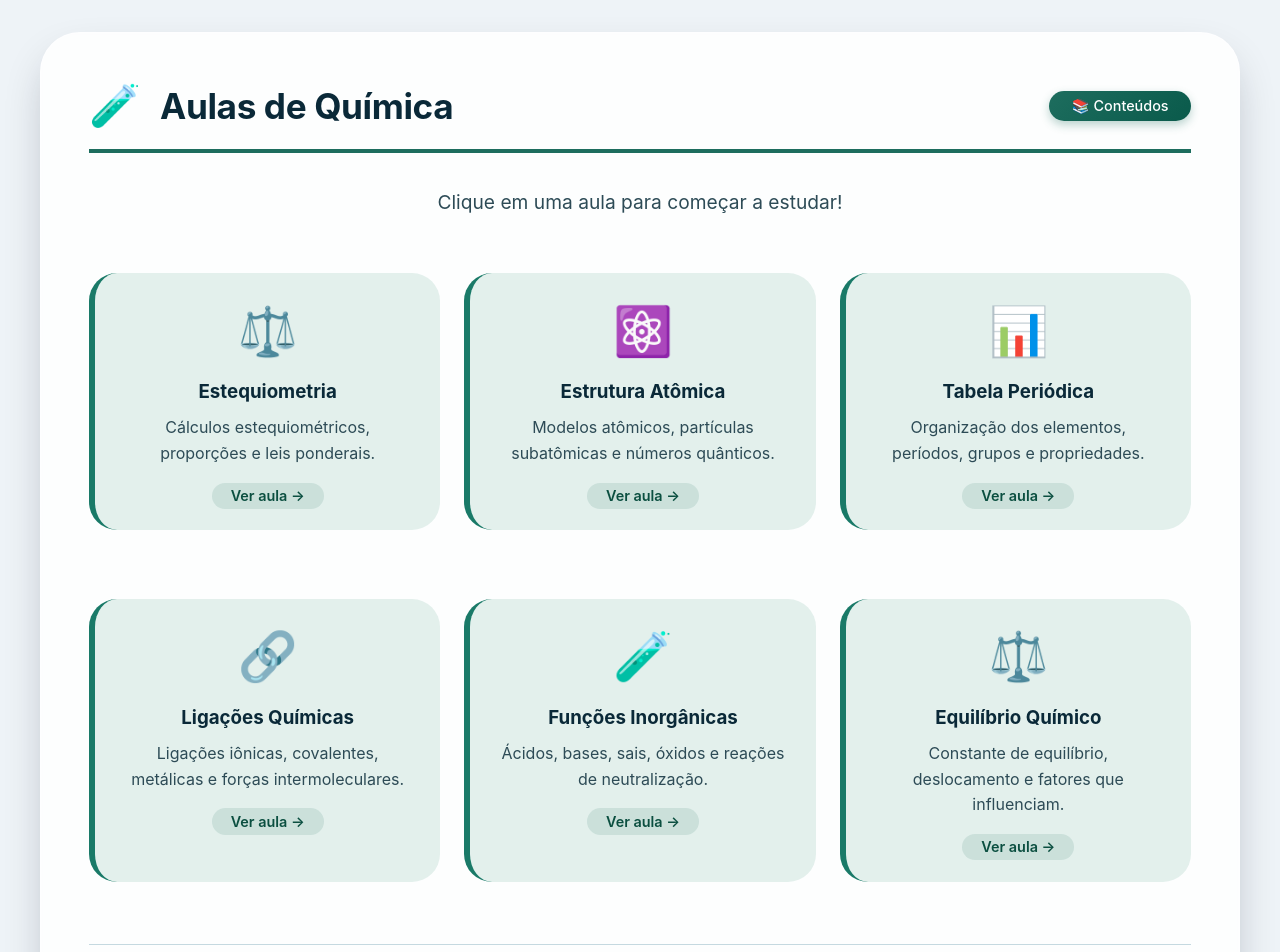
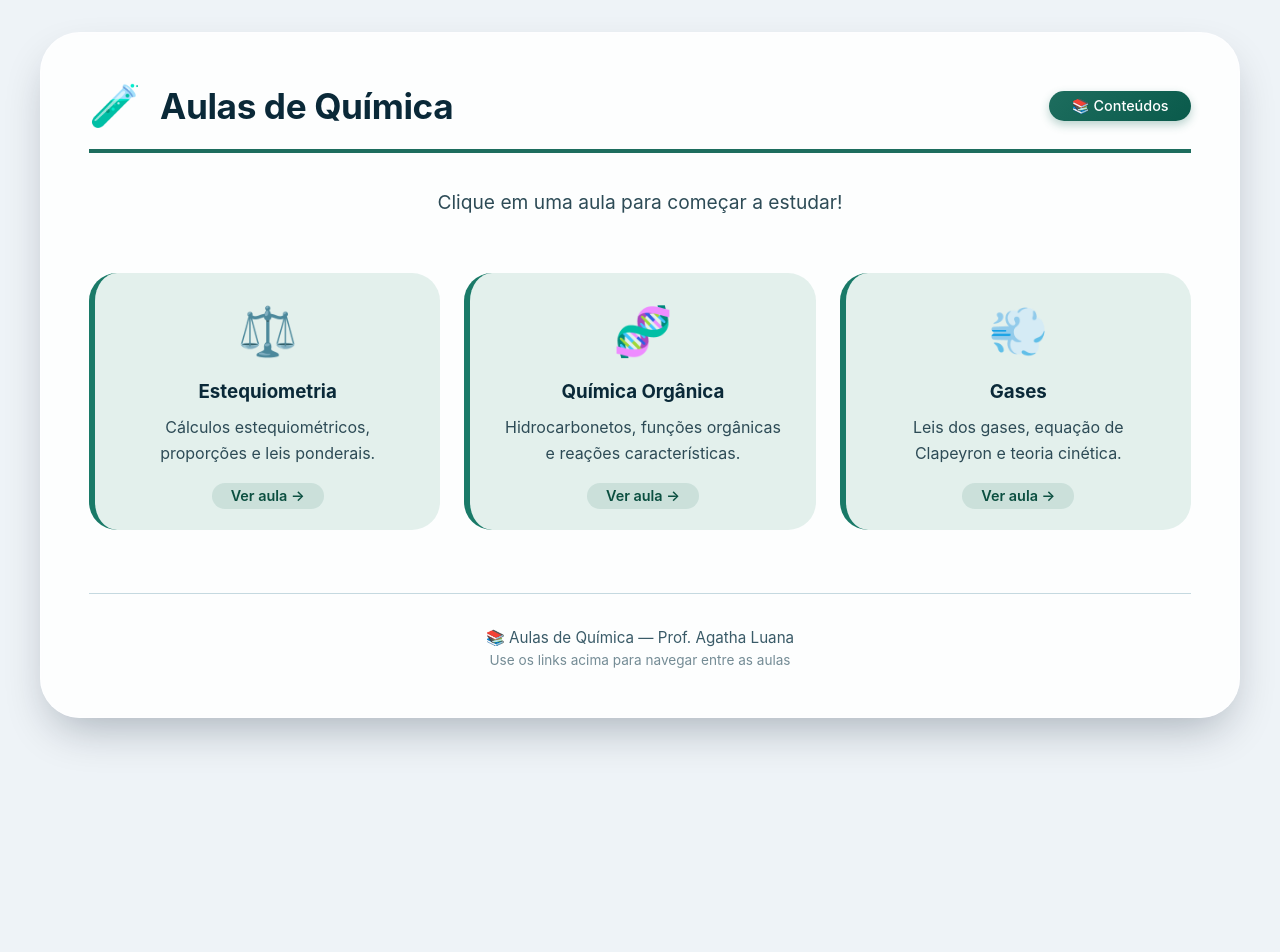
Before and after one commit to AgathaLuana-01/AulasQuimicaAgatha, a plain HTML site: page index.html in a window 1280 px wide. Shown: the top 952 px of the page. After the commit the page ends 806 px from the top, so only its background shows below. Drawn offline with Linux system fonts and the light colour scheme.

Commit message:
Atualização index

```diff
--- a/index.html
+++ b/index.html
@@ -38,55 +38,26 @@
                     </a>
                 </div>
 
-                <!-- Card: Estrutura Atômica -->
+                <!-- Card: Química Orgânica -->
                 <div class="highlight-box" style="text-align: center; cursor: pointer; transition: transform 0.2s;">
-                    <a href="EstruturaAtomica.html" style="text-decoration: none; border-bottom: none; color: inherit; display: block;">
-                        <span style="font-size: 3rem; display: block;">⚛️</span>
-                        <h3 style="color: var(--text-dark); margin: 0.5rem 0;">Estrutura Atômica</h3>
-                        <p style="margin: 0.5rem 0; color: var(--text-muted);">Modelos atômicos, partículas subatômicas e números quânticos.</p>
+                    <a href="QuimicaOrganica.html" style="text-decoration: none; border-bottom: none; color: inherit; display: block;">
+                        <span style="font-size: 3rem; display: block;">🧬</span>
+                        <h3 style="color: var(--text-dark); margin: 0.5rem 0;">Química Orgânica</h3>
+                        <p style="margin: 0.5rem 0; color: var(--text-muted);">Hidrocarbonetos, funções orgânicas e reações características.</p>
                         <span class="tag" style="margin-top: 0.5rem;">Ver aula →</span>
                     </a>
                 </div>
 
-                <!-- Card: Tabela Periódica -->
+                <!-- Card: Gases -->
                 <div class="highlight-box" style="text-align: center; cursor: pointer; transition: transform 0.2s;">
-                    <a href="TabelaPeriodica.html" style="text-decoration: none; border-bottom: none; color: inherit; display: block;">
-                        <span style="font-size: 3rem; display: block;">📊</span>
-                        <h3 style="color: var(--text-dark); margin: 0.5rem 0;">Tabela Periódica</h3>
-                        <p style="margin: 0.5rem 0; color: var(--text-muted);">Organização dos elementos, períodos, grupos e propriedades.</p>
+                    <a href="Gases.html" style="text-decoration: none; border-bottom: none; color: inherit; display: block;">
+                        <span style="font-size: 3rem; display: block;">💨</span>
+                        <h3 style="color: var(--text-dark); margin: 0.5rem 0;">Gases</h3>
+                        <p style="margin: 0.5rem 0; color: var(--text-muted);">Leis dos gases, equação de Clapeyron e teoria cinética.</p>
                         <span class="tag" style="margin-top: 0.5rem;">Ver aula →</span>
                     </a>
                 </div>
 
-                <!-- Card: Ligações Químicas -->
-                <div class="highlight-box" style="text-align: center; cursor: pointer; transition: transform 0.2s;">
-                    <a href="LigacoesQuimicas.html" style="text-decoration: none; border-bottom: none; color: inherit; display: block;">
-                        <span style="font-size: 3rem; display: block;">🔗</span>
-                        <h3 style="color: var(--text-dark); margin: 0.5rem 0;">Ligações Químicas</h3>
-                        <p style="margin: 0.5rem 0; color: var(--text-muted);">Ligações iônicas, covalentes, metálicas e forças intermoleculares.</p>
-                        <span class="tag" style="margin-top: 0.5rem;">Ver aula →</span>
-                    </a>
-                </div>
-
-                <!-- Card: Funções Inorgânicas -->
-                <div class="highlight-box" style="text-align: center; cursor: pointer; transition: transform 0.2s;">
-                    <a href="FuncoesInorganicas.html" style="text-decoration: none; border-bottom: none; color: inherit; display: block;">
-                        <span style="font-size: 3rem; display: block;">🧪</span>
-                        <h3 style="color: var(--text-dark); margin: 0.5rem 0;">Funções Inorgânicas</h3>
-                        <p style="margin: 0.5rem 0; color: var(--text-muted);">Ácidos, bases, sais, óxidos e reações de neutralização.</p>
-                        <span class="tag" style="margin-top: 0.5rem;">Ver aula →</span>
-                    </a>
-                </div>
-
-                <!-- Card: Equilíbrio Químico -->
-                <div class="highlight-box" style="text-align: center; cursor: pointer; transition: transform 0.2s;">
-                    <a href="EquilibrioQuimico.html" style="text-decoration: none; border-bottom: none; color: inherit; display: block;">
-                        <span style="font-size: 3rem; display: block;">⚖️</span>
-                        <h3 style="color: var(--text-dark); margin: 0.5rem 0;">Equilíbrio Químico</h3>
-                        <p style="margin: 0.5rem 0; color: var(--text-muted);">Constante de equilíbrio, deslocamento e fatores que influenciam.</p>
-                        <span class="tag" style="margin-top: 0.5rem;">Ver aula →</span>
-                    </a>
-                </div>
             </div>
 
             <!-- Rodapé do slide -->
```
